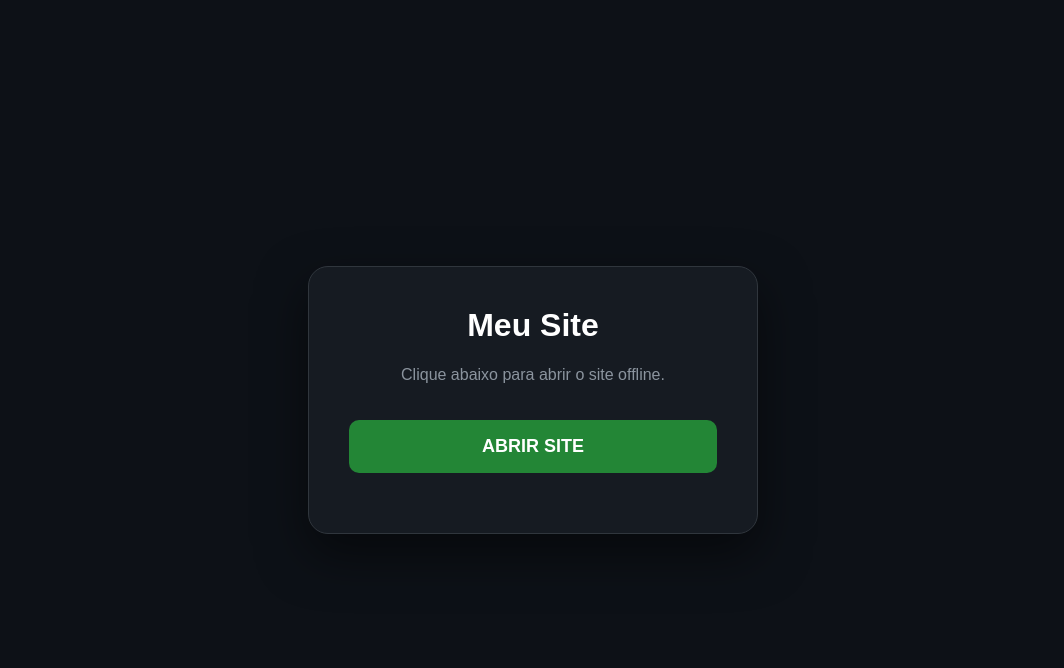
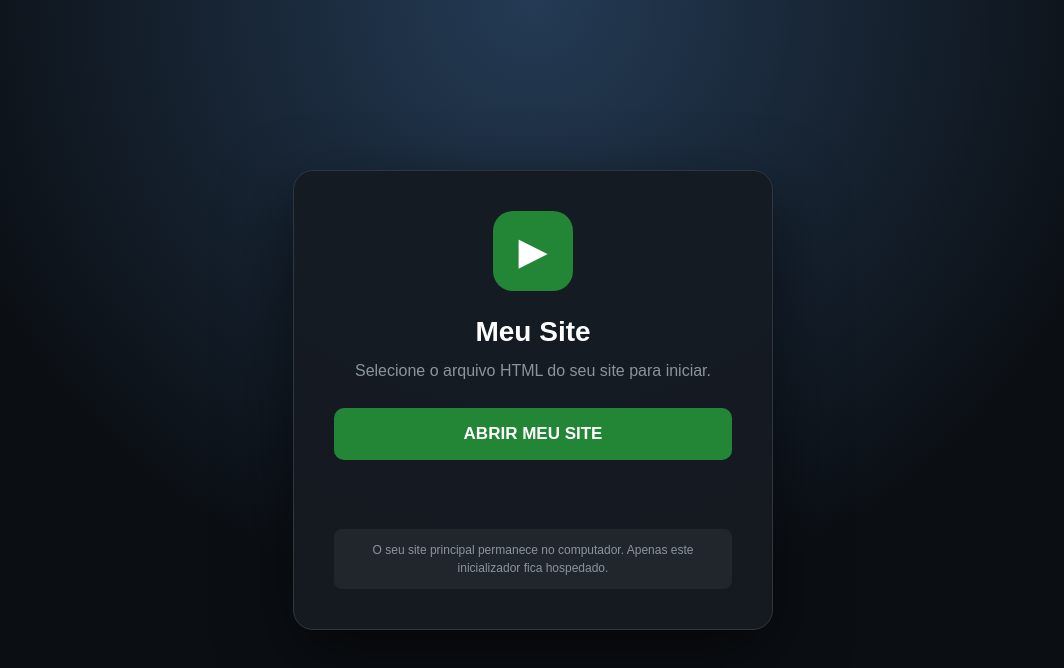
Before and after one commit to Isac-Arqueiro/teste, a website: page index.html in a window 1280 px wide. Shown: the whole page, without its empty margins (107-1171 px from the left). Drawn offline with Linux system fonts and the light colour scheme.

Commit message:
Refactor HTML structure and styles
Updated the title and modified styles for better layout. Changed button functionality and improved file selection handling.

```diff
--- a/index.html
+++ b/index.html
@@ -3,103 +3,256 @@
 <head>
     <meta charset="UTF-8">
     <meta name="viewport" content="width=device-width, initial-scale=1.0">
-    <title>Iniciar Site</title>
+
+    <title>Inicializador</title>
 
     <style>
         * {
             box-sizing: border-box;
         }
 
+        html,
         body {
             margin: 0;
+            min-height: 100%;
+        }
+
+        body {
             min-height: 100vh;
+
             display: flex;
             align-items: center;
             justify-content: center;
-            background: #0d1117;
+
+            font-family: Arial, sans-serif;
+
+            background:
+                radial-gradient(
+                    circle at top,
+                    #243b55,
+                    #0b0f14 60%
+                );
+
             color: white;
-            font-family: Arial, sans-serif;
         }
 
-        .box {
+        .container {
             width: 90%;
-            max-width: 450px;
+            max-width: 480px;
+
             padding: 40px;
+
             text-align: center;
-            background: #161b22;
+
+            background: rgba(22, 27, 34, .95);
+
             border: 1px solid #30363d;
+
             border-radius: 20px;
-            box-shadow: 0 20px 50px rgba(0,0,0,.5);
+
+            box-shadow:
+                0 25px 70px rgba(0, 0, 0, .55);
+        }
+
+        .logo {
+            width: 80px;
+            height: 80px;
+
+            margin: 0 auto 25px;
+
+            display: flex;
+            align-items: center;
+            justify-content: center;
+
+            border-radius: 20px;
+
+            background: #238636;
+
+            font-size: 38px;
         }
 
         h1 {
-            margin-top: 0;
+            margin: 0 0 10px;
+            font-size: 28px;
         }
 
         p {
+            margin: 0 0 25px;
+
             color: #8b949e;
+
+            line-height: 1.6;
         }
 
-        button {
+        .botao {
             width: 100%;
+
             padding: 16px;
-            margin-top: 20px;
+
             border: 0;
             border-radius: 10px;
+
             background: #238636;
+
             color: white;
-            font-size: 18px;
+
+            font-size: 17px;
             font-weight: bold;
+
             cursor: pointer;
+
+            transition: .2s;
         }
 
-        button:hover {
+        .botao:hover {
             background: #2ea043;
+            transform: translateY(-1px);
         }
 
-        #mensagem {
+        .botao:active {
+            transform: translateY(0);
+        }
+
+        #arquivo {
+            display: none;
+        }
+
+        #status {
+            min-height: 24px;
+
             margin-top: 20px;
+
             color: #58a6ff;
+
+            font-size: 14px;
+        }
+
+        .aviso {
+            margin-top: 25px;
+
+            padding: 12px;
+
+            border-radius: 8px;
+
+            background: #21262d;
+
+            color: #8b949e;
+
+            font-size: 12px;
+
+            line-height: 1.5;
         }
     </style>
 </head>
 
 <body>
 
-<div class="box">
+<div class="container">
+
+    <div class="logo">
+        ▶
+    </div>
 
     <h1>Meu Site</h1>
 
     <p>
-        Clique abaixo para abrir o site offline.
+        Selecione o arquivo HTML do seu site para iniciar.
     </p>
 
-    <button id="abrir">
-        ABRIR SITE
+    <input
+        id="arquivo"
+        type="file"
+        accept=".html,.htm"
+    >
+
+    <button
+        id="botao"
+        class="botao"
+        type="button"
+    >
+        ABRIR MEU SITE
     </button>
 
-    <div id="mensagem"></div>
+    <div id="status"></div>
+
+    <div class="aviso">
+        O seu site principal permanece no computador.
+        Apenas este inicializador fica hospedado.
+    </div>
 
 </div>
 
 <script>
+"use strict";
 
-const botao = document.getElementById("abrir");
-const mensagem = document.getElementById("mensagem");
+const botao = document.getElementById("botao");
+const arquivo = document.getElementById("arquivo");
+const status = document.getElementById("status");
 
 botao.addEventListener("click", function () {
 
-    mensagem.textContent = "Abrindo site...";
+    arquivo.value = "";
 
-    /*
-     * O index.html deve estar na mesma pasta
-     * deste inicializador.
-     */
-
-    window.location.href = "./index.html";
+    arquivo.click();
 
 });
 
+
+arquivo.addEventListener("change", function () {
+
+    if (!arquivo.files || arquivo.files.length === 0) {
+        status.textContent = "Nenhum arquivo selecionado.";
+        return;
+    }
+
+    const file = arquivo.files[0];
+
+    const nome = file.name.toLowerCase();
+
+    if (
+        !nome.endsWith(".html") &&
+        !nome.endsWith(".htm")
+    ) {
+
+        status.textContent =
+            "Selecione um arquivo HTML.";
+
+        return;
+    }
+
+    status.textContent =
+        "Abrindo " + file.name + "...";
+
+    /*
+     * Cria uma URL temporária para o HTML
+     * escolhido pelo usuário.
+     */
+
+    const url = URL.createObjectURL(file);
+
+    /*
+     * Abre o HTML selecionado em uma nova aba.
+     */
+
+    const novaAba = window.open(
+        url,
+        "_blank"
+    );
+
+    if (!novaAba) {
+
+        status.textContent =
+            "O navegador bloqueou a nova aba. Permita pop-ups.";
+
+        URL.revokeObjectURL(url);
+
+        return;
+    }
+
+    status.textContent =
+        "Site aberto.";
+
+});
 </script>
 
 </body>
```
